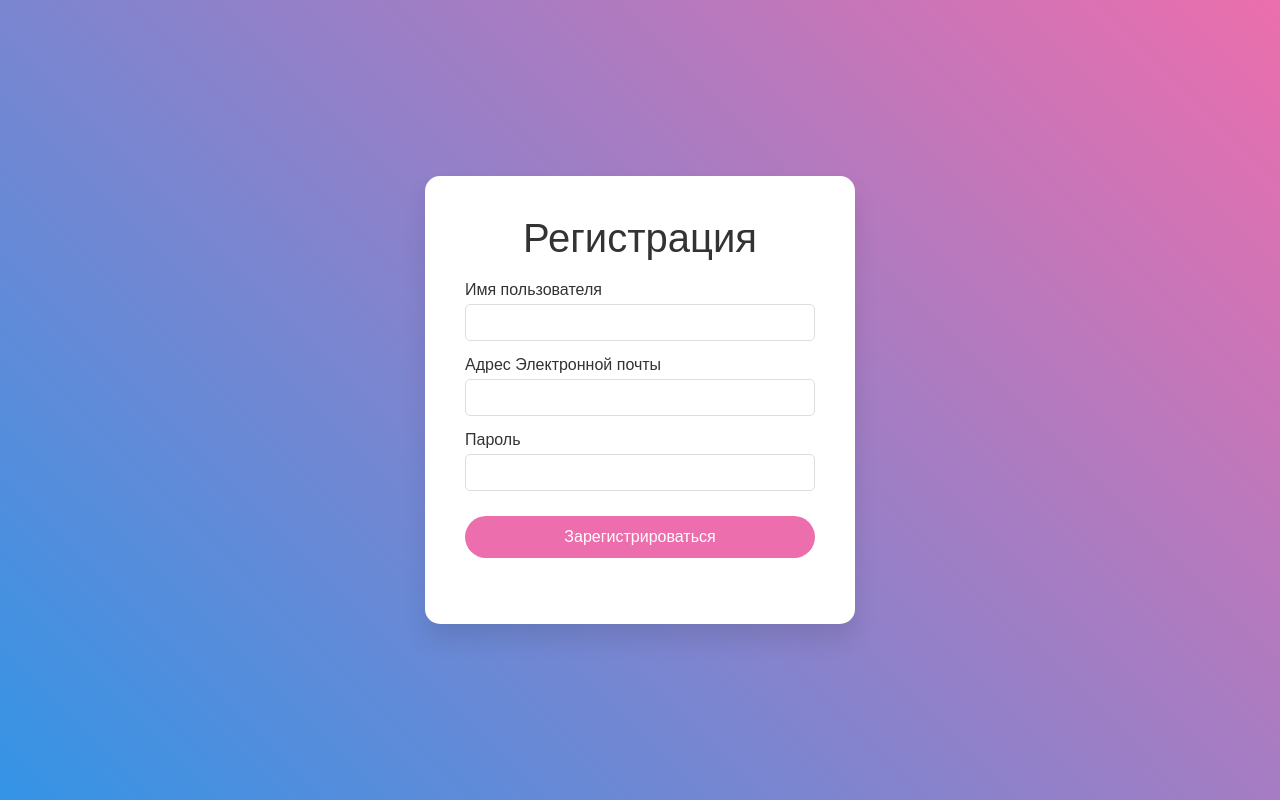
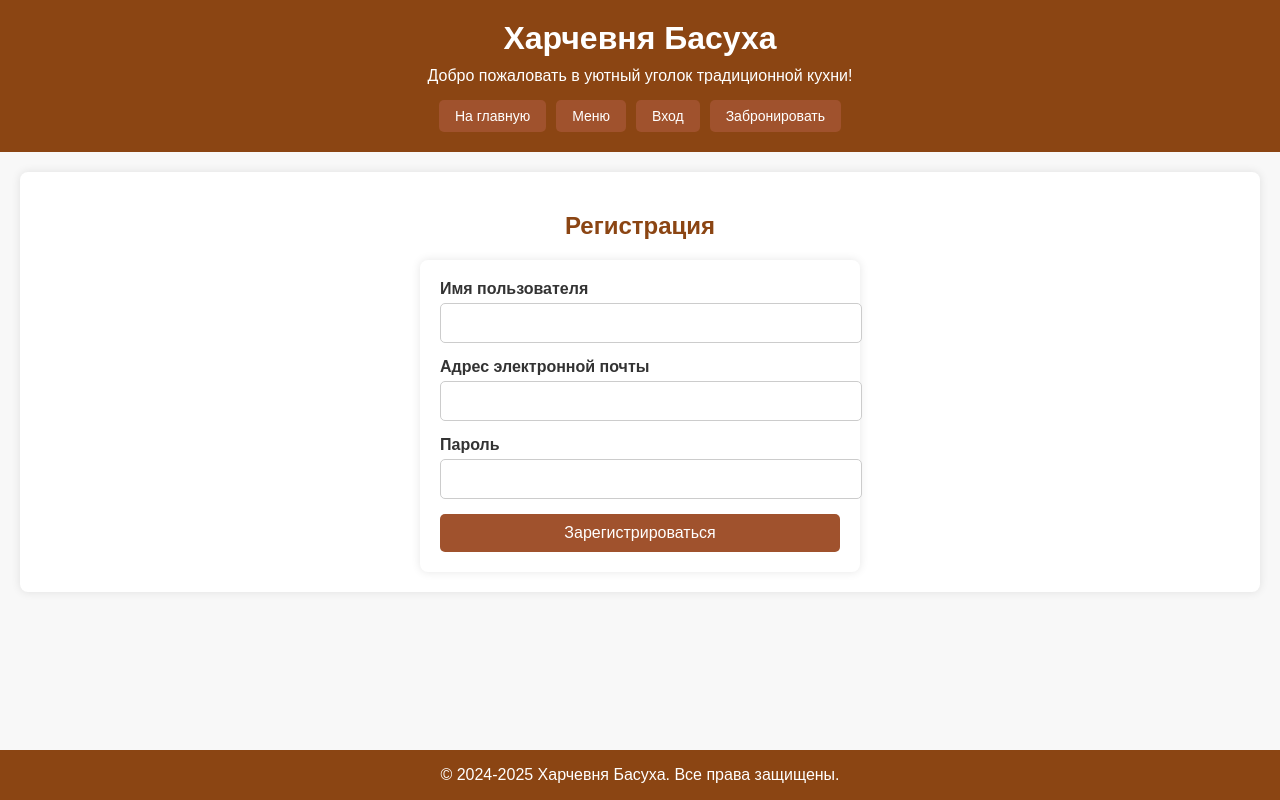
Before and after one commit to EvanKlokOff/WEB_project, a FastAPI app: template app/templates/auth/register_page.html in a window 1280 px wide. Run offline with FastAPI, Linux system fonts and the light colour scheme; the template is opened without the code that fills it, so the values that code supplies are empty; parts of the project's set-up code (start-up, migrations or seed data) failed here and were passed over.

Commit message:
fourth_commit

```diff
--- a/app/static/css/auth/register_page.css
+++ b/app/static/css/auth/register_page.css
@@ -1,68 +1,115 @@
 body {
-    font-family: 'Arial', sans-serif;
-    background: linear-gradient(45deg, #3494E6, #EC6EAD);
-    display: flex;
-    justify-content: center;
-    align-items: center;
-    height: 100vh;
+    font-family: Arial, sans-serif;
+    margin: 0;
+    padding: 0;
+    background-color: #f8f8f8;
+    color: #333;
+}
+
+header {
+    background-color: #8B4513;
+    color: white;
+    padding: 20px;
+    text-align: center;
+}
+
+header h1 {
     margin: 0;
 }
 
-.register-container {
+header p {
+    margin: 10px 0;
+}
+
+.header-buttons {
+    display: flex;
+    justify-content: center;
+    gap: 10px; /* Расстояние между кнопками */
+    margin-top: 15px;
+}
+
+.btn-header {
+    background-color: #A0522D;
+    color: white;
+    border: none;
+    padding: 8px 16px; /* Уменьшенный padding */
+    font-size: 14px;
+    cursor: pointer;
+    border-radius: 5px;
+    transition: background-color 0.3s ease;
+    width: auto; /* Ширина по содержимому */
+}
+
+.btn-header:hover {
+    background-color: #8B4513;
+}
+
+section {
+    padding: 20px;
+    margin: 20px;
     background-color: white;
-    border-radius: 15px;
-    padding: 40px;
-    box-shadow: 0 15px 25px rgba(0,0,0,0.1);
-    width: 350px;
+    border-radius: 8px;
+    box-shadow: 0 0 10px rgba(0, 0, 0, 0.1);
+}
+
+h2 {
+    color: #8B4513;
     text-align: center;
 }
 
-.logo {
-    font-size: 2.5rem;
-    color: #333;
-    margin-bottom: 20px;
+.auth-container {
+    max-width: 400px;
+    margin: 0 auto;
+    padding: 20px;
+    background-color: #fff;
+    border-radius: 8px;
+    box-shadow: 0 0 10px rgba(0, 0, 0, 0.1);
 }
 
 .form-group {
     margin-bottom: 15px;
-    text-align: left;
 }
 
 .form-group label {
     display: block;
     margin-bottom: 5px;
-    color: #333;
+    font-weight: bold;
 }
 
 .form-group input {
     width: 100%;
     padding: 10px;
-    border: 1px solid #ddd;
+    border: 1px solid #ccc;
     border-radius: 5px;
+    font-size: 16px;
 }
 
-.btn {
-    width: 100%;
-    padding: 12px;
-    margin: 10px 0;
-    border: none;
-    border-radius: 25px;
-    cursor: pointer;
-    font-size: 1rem;
-    transition: all 0.3s ease;
+.error-message {
+    color: red;
+    margin-bottom: 15px;
+    text-align: center;
 }
 
 .btn-register {
-    background-color: #EC6EAD;
+    background-color: #A0522D;
     color: white;
+    border: none;
+    padding: 10px 20px;
+    font-size: 16px;
+    cursor: pointer;
+    border-radius: 5px;
+    width: 100%;
 }
 
-.btn:hover {
-    opacity: 0.8;
-    transform: scale(1.05);
+.btn-register:hover {
+    background-color: #8B4513;
 }
 
-.error {
-    color: red;
-    margin-top: 10px;
+footer {
+    background-color: #8B4513;
+    color: white;
+    text-align: center;
+    position: fixed;
+    bottom: 0;
+    width: 100%;
 }
--- a/app/static/js/auth/register_page.js
+++ b/app/static/js/auth/register_page.js
@@ -1,3 +1,18 @@
+async function go_to_main(){
+    window.location.href = 'http://127.0.0.1:8000/restaurant/restaurant_main_page.html';
+};
+
+async function go_to_menu(){
+    window.location.href = 'http://127.0.0.1:8000/restaurant/menu.html';
+};
+function go_to_login() {
+    window.location.href = "'http://127.0.0.1:8000/auth/login_page.html";
+}
+
+async function go_to_booking(){
+    window.location.href = 'http://127.0.0.1:8000/restaurant/book_table.html';
+};
+
 async function regFunction(event){
     event.preventDefault()
     alert('скрипт запущен');
--- a/app/templates/auth/register_page.html
+++ b/app/templates/auth/register_page.html
@@ -1,15 +1,30 @@
-<html>
+<!DOCTYPE html>
+<html lang="ru">
 <head>
     <meta charset="UTF-8">
+    <meta http-equiv="Cache-Control" content="no-cache">
+    <meta name="viewport" content="width=device-width, initial-scale=1.0">
     <title>Регистрация</title>
-    <meta http-equiv="Cache-Control" content="no-cache">
     <link rel="icon" href="/static/image/icon.png">
     <link rel="stylesheet" type="text/css" href="/static/css/auth/register_page.css">
 </head>
 <body>
-<div class="register-container">
-    <div class="logo">Регистрация</div>
+    <!-- Шапка -->
+    <header>
+        <h1>Харчевня Басуха</h1>
+        <p>Добро пожаловать в уютный уголок традиционной кухни!</p>
+        <div class="header-buttons">
+            <button type="submit" class="btn btn-header" onclick="go_to_main()">На главную</button>
+            <button type="submit" class="btn btn-header" onclick="go_to_menu()">Меню</button>
+            <button type="submit" class="btn btn-header" onclick="go_to_login()">Вход</button>
+            <button type="submit" class="btn btn-header" onclick="go_to_booking()">Забронировать</button>
+        </div>
+    </header>
 
+    <!-- Форма регистрации -->
+    <section id="register">
+        <h2>Регистрация</h2>
+        <div class="auth-container">
             <form id="registrationForm">
                 <div class="form-group">
                     <label for="username">Имя пользователя</label>
@@ -17,7 +32,7 @@
                 </div>
 
                 <div class="form-group">
-            <label for="email">Адрес Электронной почты</label>
+                    <label for="email">Адрес электронной почты</label>
                     <input type="email" id="email" name="email" required>
                 </div>
 
@@ -26,11 +41,17 @@
                     <input type="password" id="password" name="password" required>
                 </div>
 
-        <div id="errorMessage" class="error"></div>
+                <div id="errorMessage" class="error-message"></div>
 
                 <button type="submit" class="btn btn-register" onclick="regFunction(event)">Зарегистрироваться</button>
             </form>
         </div>
+    </section>
+
+    <!-- Подвал -->
+    <footer>
+        <p>&copy; 2024-2025 Харчевня Басуха. Все права защищены.</p>
+    </footer>
 
     <script src="/static/js/auth/register_page.js"></script>
 </body>
```
Also changed, not shown: app/restaurant/router.py (+4 -9 lines), app/static/image/menu/pelmeni.png (added). Lines whose indentation alone changed are shown as unchanged.
